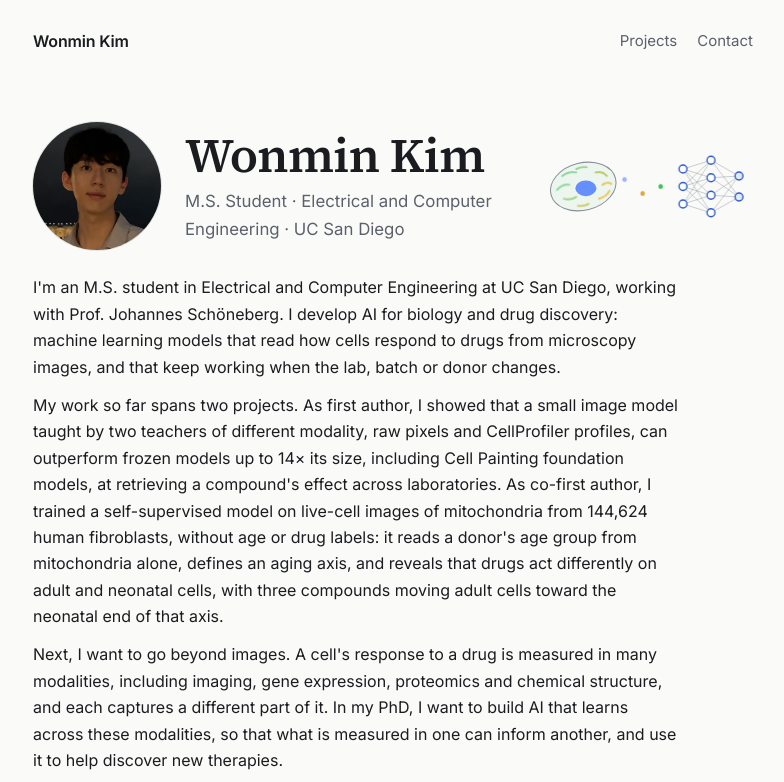
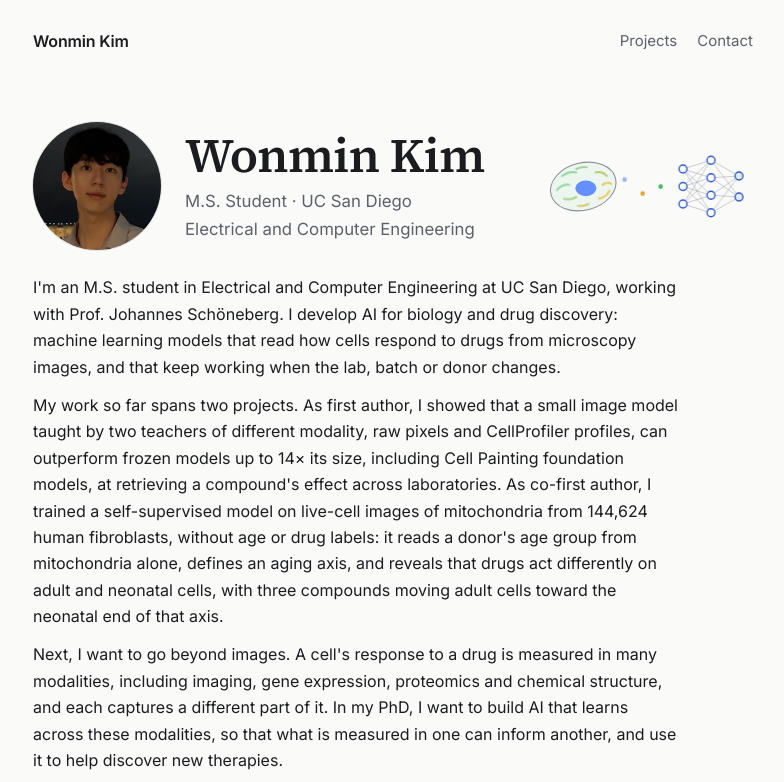
Before and after one commit to 1minute99/1minute99.github.io, a plain HTML site: page index.html in a window 1280 px wide. Shown: the top 782 px of the page, without its empty margins (247-1031 px from the left). Drawn offline with Linux system fonts and the light colour scheme.

Commit message:
Keep the department name on one line
Split the role into "M.S. Student · UC San Diego" and "Electrical and
Computer Engineering", each kept unbroken at every screen width.

Co-Authored-By: Claude Opus 5.5 <noreply@anthropic.com>

```diff
--- a/index.html
+++ b/index.html
@@ -33,7 +33,7 @@
           <img class="avatar" src="assets/profile.jpg?v=3" width="480" height="480" alt="Photo of Wonmin Kim">
           <div>
             <h1>Wonmin Kim</h1>
-            <p class="role">M.S. Student · Electrical and Computer Engineering · UC San Diego</p>
+            <p class="role"><span class="nowrap">M.S. Student · UC San Diego</span><br><span class="nowrap">Electrical and Computer Engineering</span></p>
           </div>
           <!-- AI x Bio: a cell's mitochondria light up, signals flow into a small network that fires layer by layer -->
           <svg class="aixbio" viewBox="0 0 240 120" role="img" aria-label="Animation: signals from a cell's mitochondria flow into a small neural network">
```
